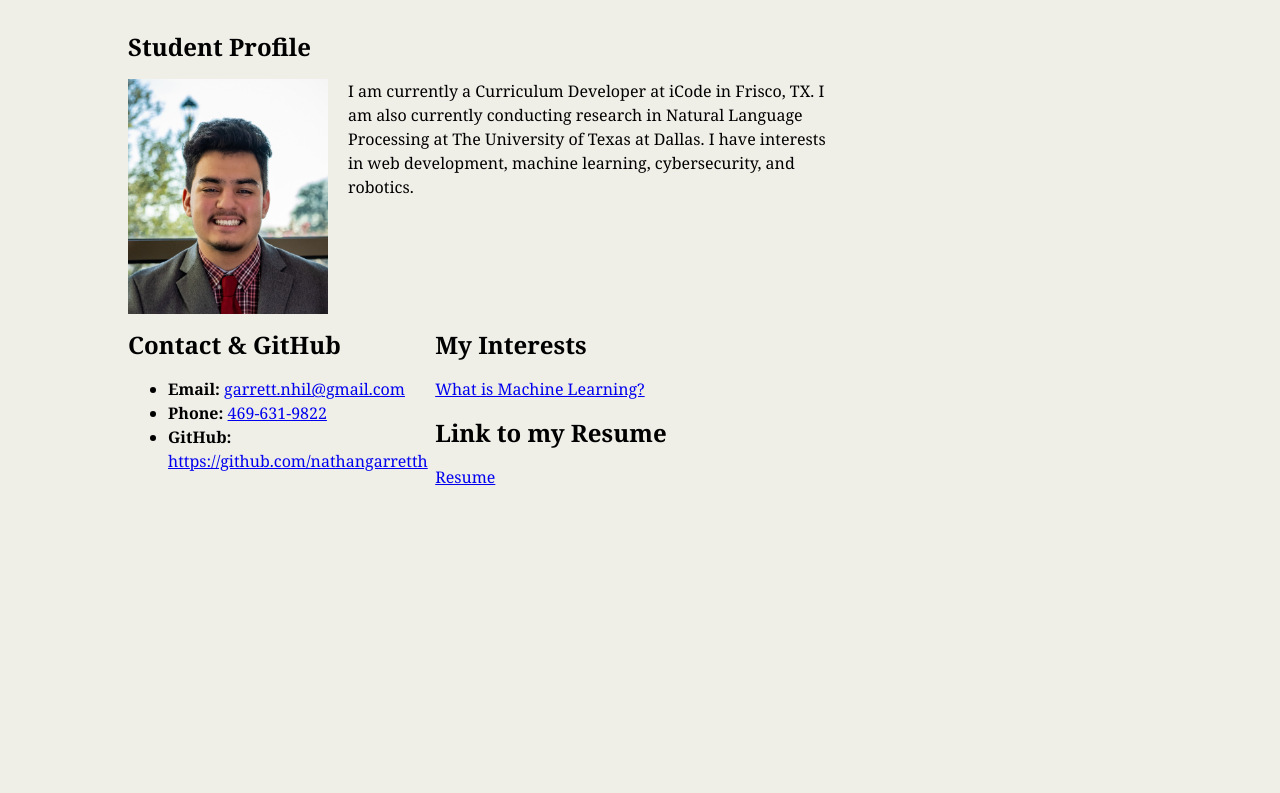
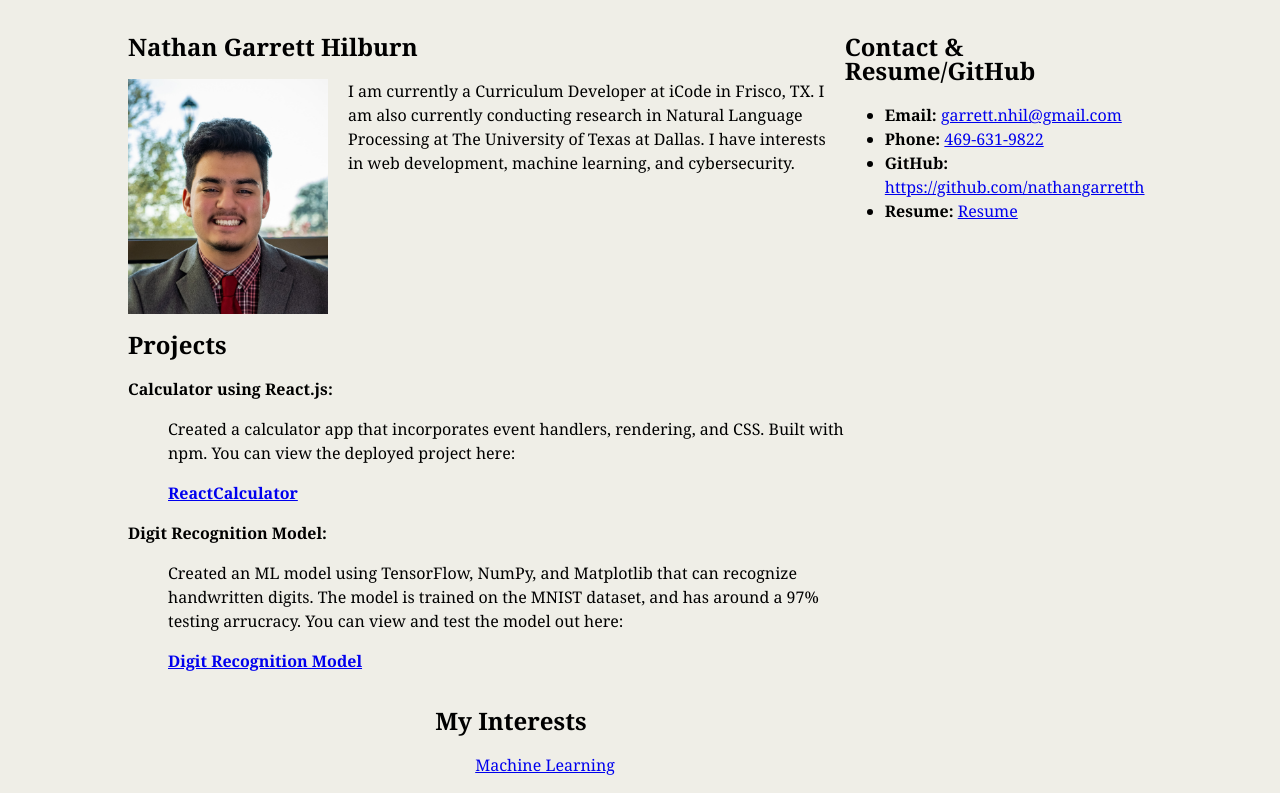
Before and after one commit to nathangarretth/profile, a plain HTML site: page index.html in a window 1280 px wide. Shown: the part 100-893 px from the top of the page. Before the commit the page ends 800 px from the top, so only its background shows below. Drawn offline with Linux system fonts and the light colour scheme.

Commit message:
update projects

```diff
--- a/index.html
+++ b/index.html
@@ -7,39 +7,51 @@
 <body>
 
 	<header>
-		<h1>Nathan Garrett Hilburn</h1>
+		<h1>Portfolio Website</h1>
 	</header>
 
 	<div class="contain">
 		<section id="main">
-			<h2>Student Profile</h2>
+			<h2>Nathan Garrett Hilburn</h2>
 			<img id="img" src="img/professionalpic.jpg" alt="Nathan Garrett Hilburn">
 
 			<p>
-				I am currently a Curriculum Developer at iCode in Frisco, TX. I am also currently conducting research in Natural Language Processing at The University of Texas at Dallas. I have interests in web development, machine learning, cybersecurity, and robotics.
-			</p>
-		</section>
-
-		<section id="links">
-			<h2>My Interests</h2>
-			<p>
-				<a href="MachineLearning/index.html">What is Machine Learning?</a>
-			</p>
-			<h2>Link to my Resume</h2>
-			<p>
-				<a href="Resume/Resume.pdf">Resume</a>
+				I am currently a Curriculum Developer at iCode in Frisco, TX. I am also currently conducting research in Natural Language Processing at The University of Texas at Dallas. I have interests in web development, machine learning, and cybersecurity.
 			</p>
 		</section>
 
 		<section id="contact">
 
-			<h2>Contact & GitHub</h2>
+			<h2>Contact & Resume/GitHub</h2>
 			<ul>
 				<li><strong>Email:</strong> <a href="garrett.nhil@gmail.com">garrett.nhil@gmail.com</a></li>
 				<li><strong>Phone:</strong> <a href="469-631-9822">469-631-9822</a></li>
 				<li><strong>GitHub:</strong> <a href="https://github.com/nathangarretth">https://github.com/nathangarretth</a></li>
+				<li><strong>Resume:</strong> <a href="Resume/Resume.pdf">Resume</a></li>
 			</ul>
 
+		</section>
+
+		<section id="main">
+			<h2>Projects</h2>
+			<p><strong>Calculator using React.js:</strong> </p>
+			<p style="margin-left:40px;">
+			Created a calculator app that incorporates event handlers, rendering, and CSS. Built with npm. You can view the deployed project here:
+			</p>
+			<p style="margin-left:40px;"><a href="https://nathangarretth.github.io/ReactCalculator/"><strong>ReactCalculator</strong></a></p>
+
+			<p><strong>Digit Recognition Model:</strong> </p>
+			<p style="margin-left:40px;">
+			Created an ML model using TensorFlow, NumPy, and Matplotlib that can recognize handwritten digits. The model is trained on the MNIST dataset, and has around a 97% testing arrucracy. You can view and test the model out here:
+			</p>
+			<p style="margin-left:40px;"><a href="https://github.com/nathangarretth/DigitRecognition/blob/main/Digit_Recognition_Model.ipynb"><strong>Digit Recognition Model</strong></a></p>
+		</section>
+
+		<section id="links">
+			<h2>My Interests</h2>
+			<p style="margin-left:40px;">
+				<a href="MachineLearning/index.html">Machine Learning</a>
+			</p>
 		</section>
 	</div>
 
```
